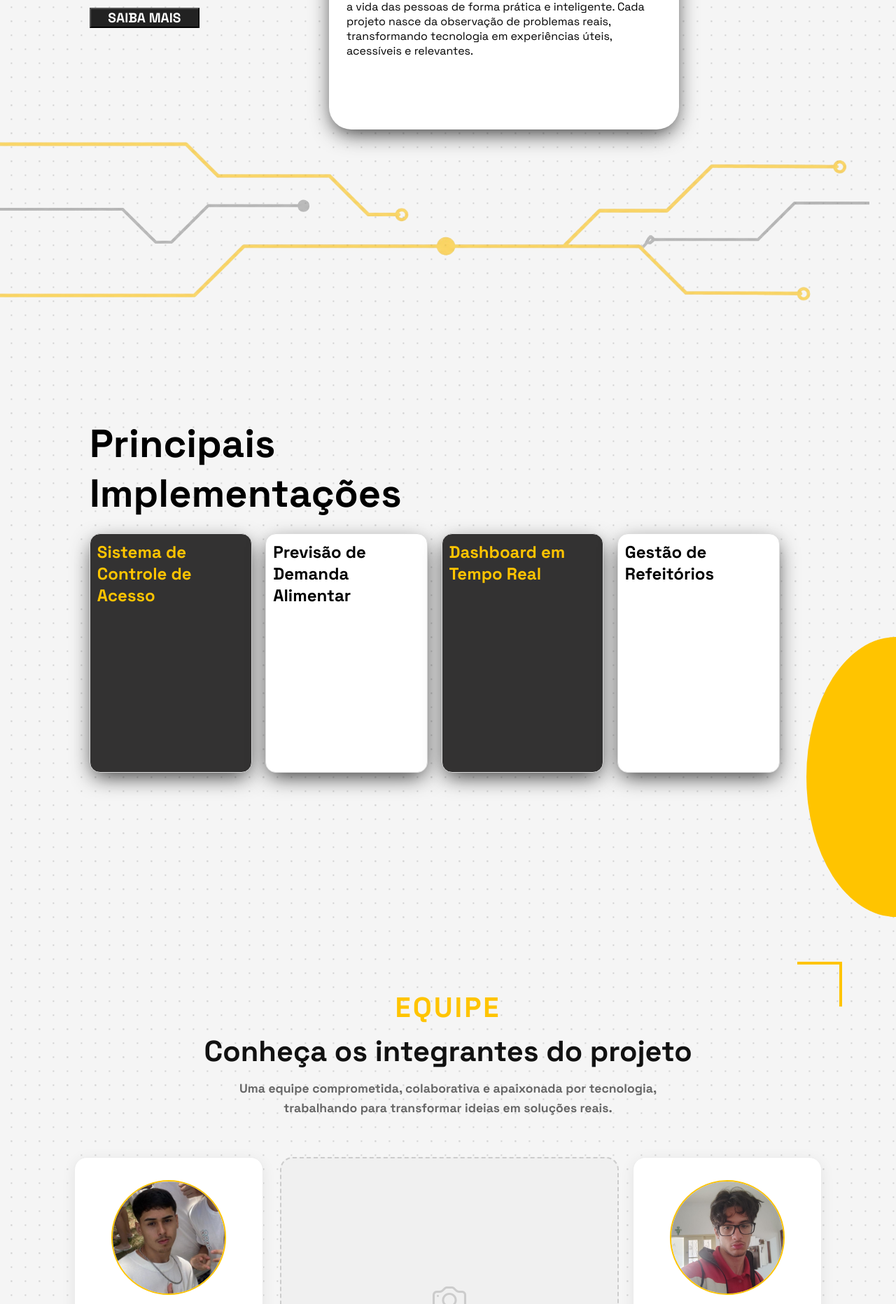
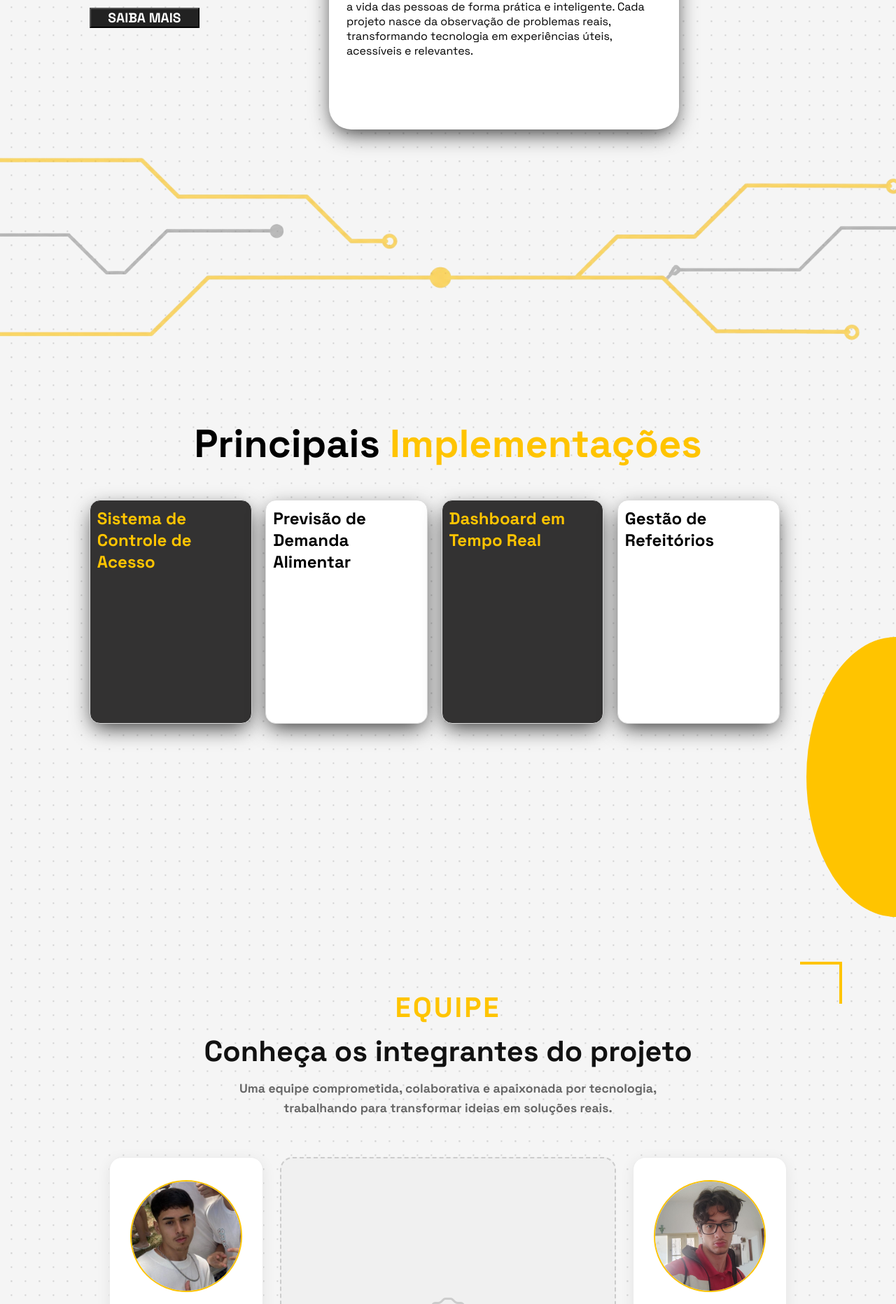
Before and after one commit to rianzitos/SystemFluxe, a PHP site: page /SystemFluxe/index.html in a window 1280 px wide; the page is wider, and only the part inside the window is pictured. Shown: the part 1146-3009 px from the top of that part at 70% size. Run offline with PHP 8.4, Linux system fonts and the light colour scheme; some libraries are stand-ins or nearby versions; some web fonts are replaced.

Commit message:
Alterações na página principal

```diff
--- a/index.html
+++ b/index.html
@@ -175,7 +175,7 @@
 
                     <div class="box-sobre">
 
-                        <h1 class="subTitulo">Principais Implementações</h1>
+                        <h1 class="subTitulo">Principais <span>Implementações</span></h1>
                         <div class="slash"></div>
 
                         <div id="container-quadros"> <!-- Container com os quadros dos projetos -->
--- a/public/css/style.css
+++ b/public/css/style.css
@@ -6,7 +6,7 @@
     margin: 0;
     padding: 0;
     font-family: "Space Grotesk", sans-serif;
-    /* overflow-x: hidden; */
+    box-sizing: border-box;
 }
 
 html,
@@ -171,7 +171,7 @@ body {
     text-decoration: none;
     font-size: 91%;
     font-weight: bold;
-    min-width: 101%;
+    min-width: 100%;
 }
 
 .itemMenu {
@@ -251,6 +251,13 @@ body {
 .subTitulo {
     font-weight: bold;
     font-size: 350%;
+    text-align: center;
+    width: 80vw;
+    margin-bottom: 10%;
+}
+
+.subTitulo span {
+    color: #FFC400
 }
 
 .slash {
@@ -621,18 +628,16 @@ h3 {
 
 .container-circuito {
     position: absolute;
+    top: -60%;
 
-    top: -60%;
-    /* left: 10%; */
-
-    width: 30%;
+    width: 115%;
 
     z-index: 1;
     opacity: 0.6;
 }
 
 .container-circuito img {
-    width: 100vw;
+    width: 100%;
     height: auto;
     position: relative;
     left: -10%;
@@ -1247,7 +1252,7 @@ h3 {
 @media (max-width: 480px) {
 
     #container-header {
-        width:100vw
+        width: 100vw
     }
 
     #logotipo {
@@ -1261,10 +1266,13 @@ h3 {
 
     .titulo {
         font-size: 260%;
+        margin-left: 20%;
+        margin-bottom: 3%;
     }
 
     .fluxe {
-        font-size: 420%;
+        font-size: 5rem;
+        margin-left: 15%;
     }
 
     .container-texto {
@@ -1298,6 +1306,10 @@ h3 {
         font-size: 14px;
     }
 
+    .row {
+        padding: 4.5%;
+    }
+
     .card {
         max-width: 100%;
     }
@@ -1329,7 +1341,7 @@ h3 {
     }
 
     .equipe-linha {
-        width: 80vw;
+        width: 90vw;
     }
 
     .equipe-titulo {
```
